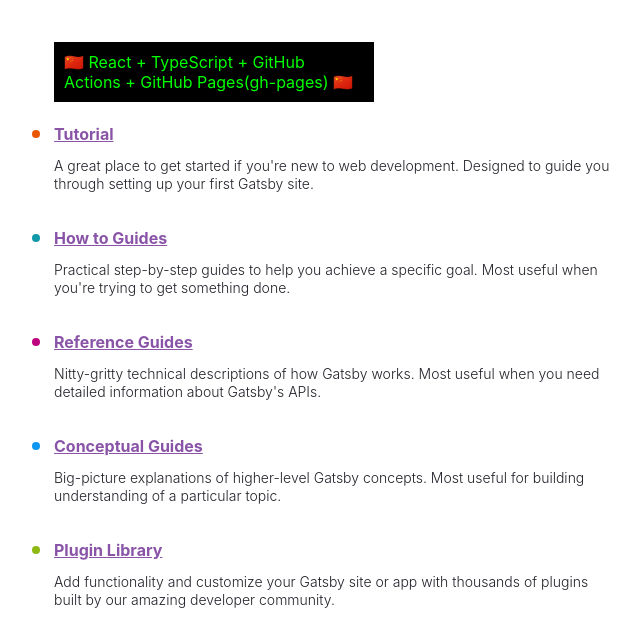
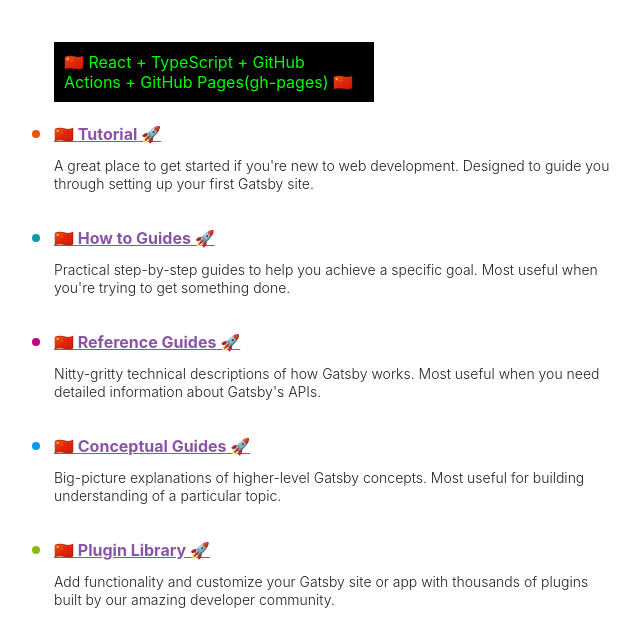
Before and after one commit to xgqfrms/Gatsby-Tutorials-All-In-One, a Gatsby site: page / in a window 1280 px wide. Shown: the part 165-800 px from the top of the page, without its empty margins (50-690 px from the left). Built offline with nearby package versions, Linux system fonts and the light colour scheme; Gatsby itself is replaced by a stand-in of ours.

Commit message:
utm_source

```diff
--- a/src/pages/index.tsx
+++ b/src/pages/index.tsx
@@ -143,9 +143,9 @@
             <span>
               <a
                 style={linkStyle}
-                href={`${link.url}?utm_source=starter&utm_medium=start-page&utm_campaign=minimal-starter-ts`}
+                href={`${link.url}?utm_source=xgqfrms.xyz`}
               >
-                {link.text}
+                🇨🇳 {link.text} 🚀
               </a>
               {link.badge && (
                 <span style={badgeStyle} aria-label="New Badge">
```
